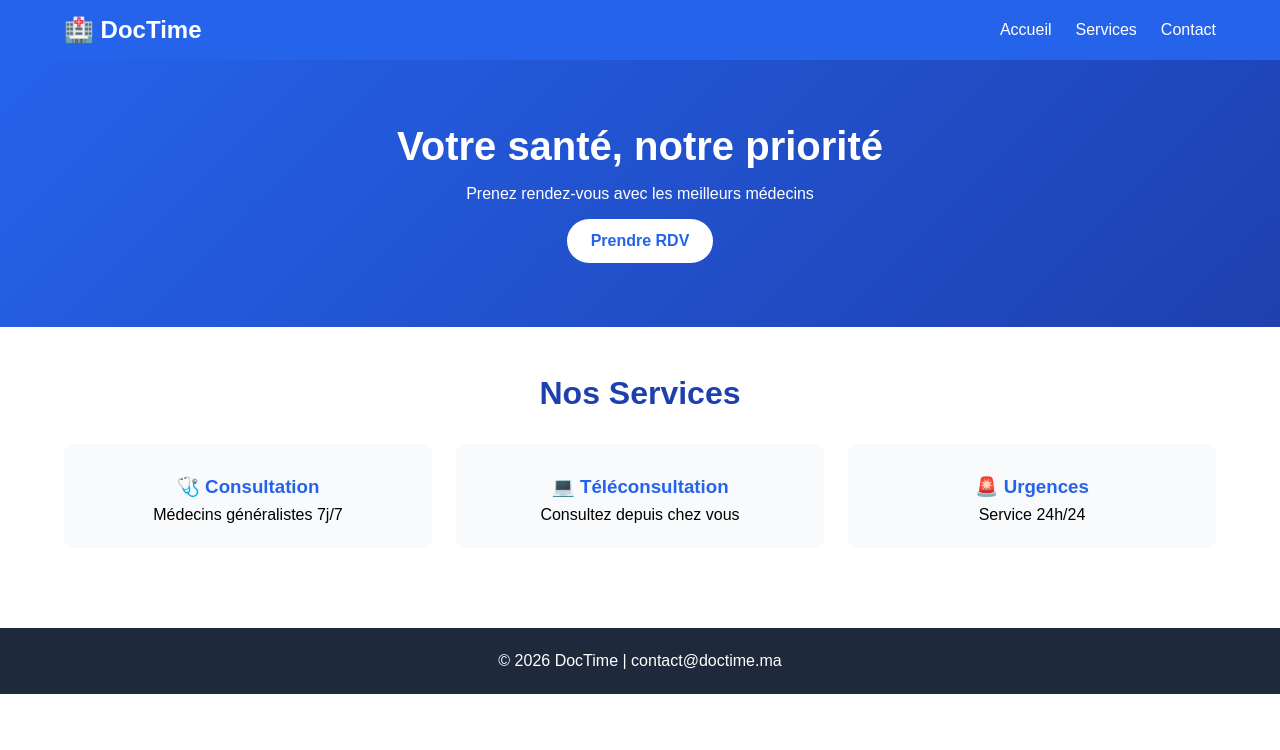
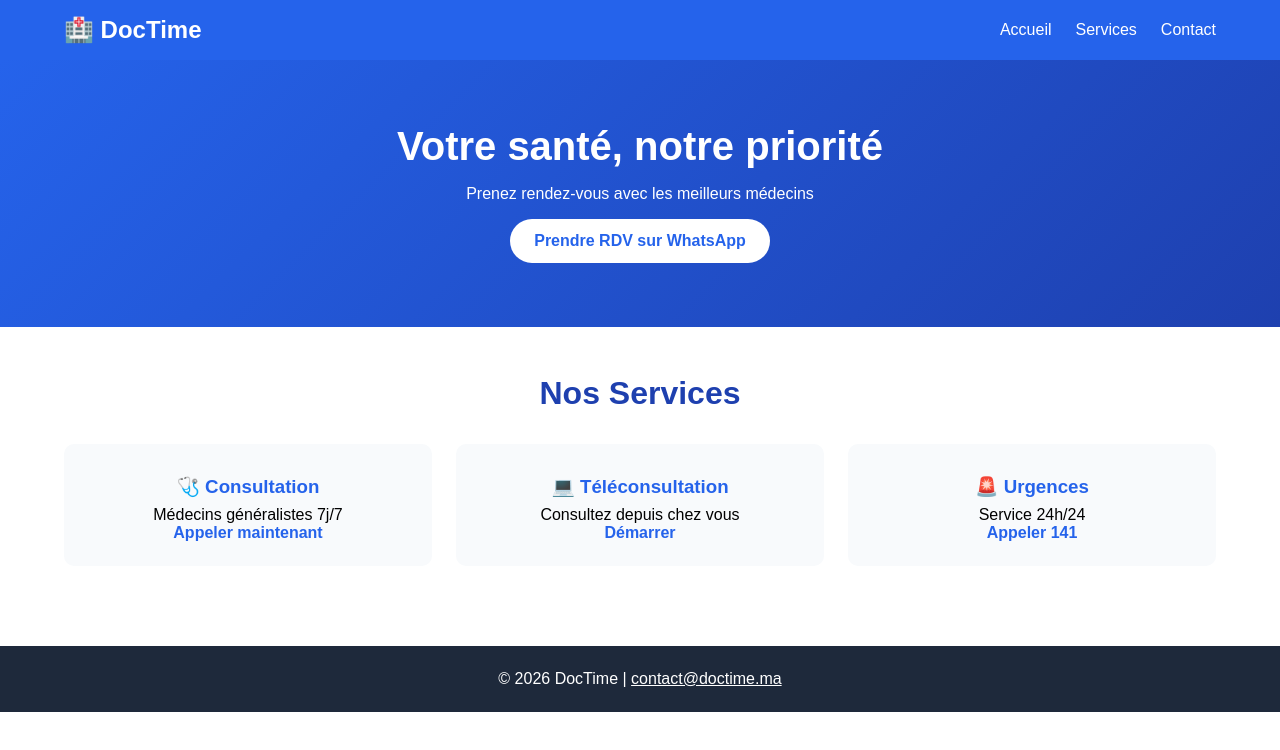
Before and after one commit to KHADIIJA26/DOC-TIME, a plain HTML site: page index.html in a window 1280 px wide. Drawn offline with Linux system fonts and the light colour scheme.

Commit message:
Update index.html

```diff
--- a/index.html
+++ b/index.html
@@ -19,13 +19,14 @@ nav{display:flex;justify-content:space-between;align-items:center}
 .cards{display:grid;grid-template-columns:repeat(auto-fit,minmax(250px,1fr));gap:1.5rem}
 .card{background:#f8fafc;padding:1.5rem;border-radius:10px}
 .card h3{color:#2563eb;margin:.5rem 0}
+.card a{color:#2563eb;font-weight:700;text-decoration:none}
 footer{background:#1e293b;color:#fff;text-align:center;padding:1.5rem 5%;margin-top:2rem}
 </style>
 </head>
 <body>
-<header><nav><div class="logo">🏥 DocTime</div><div class="nav-links"><a href="#accueil">Accueil</a><a href="#services">Services</a><a href="#contact">Contact</a></div></nav></header>
-<section class="hero" id="accueil"><h1>Votre santé, notre priorité</h1><p>Prenez rendez-vous avec les meilleurs médecins</p><a href="#services" class="btn">Prendre RDV</a></section>
-<section class="services" id="services"><h2>Nos Services</h2><div class="cards"><div class="card"><h3>🩺 Consultation</h3><p>Médecins généralistes 7j/7</p></div><div class="card"><h3>💻 Téléconsultation</h3><p>Consultez depuis chez vous</p></div><div class="card"><h3>🚨 Urgences</h3><p>Service 24h/24</p></div></div></section>
-<footer id="contact"><p>&copy; 2026 DocTime | contact@doctime.ma</p></footer>
+<header><nav><div class="logo">🏥 DocTime</div><div class="nav-links"><a href="#accueil">Accueil</a><a href="#services">Services</a><a href="mailto:contact@doctime.ma">Contact</a></div></nav></header>
+<section class="hero" id="accueil"><h1>Votre santé, notre priorité</h1><p>Prenez rendez-vous avec les meilleurs médecins</p><a href="https://wa.me/2126919228828?text=Bonjour,%20je%20veux%20prendre%20RDV%20sur%20DocTime" class="btn" target="_blank">Prendre RDV sur WhatsApp</a></section>
+<section class="services" id="services"><h2>Nos Services</h2><div class="cards"><div class="card"><h3>🩺 Consultation</h3><p>Médecins généralistes 7j/7</p><a href="tel:+2126919228828">Appeler maintenant</a></div><div class="card"><h3>💻 Téléconsultation</h3><p>Consultez depuis chez vous</p><a href="https://meet.google.com" target="_blank">Démarrer</a></div><div class="card"><h3>🚨 Urgences</h3><p>Service 24h/24</p><a href="tel:141">Appeler 141</a></div></div></section>
+<footer id="contact"><p>&copy; 2026 DocTime | <a href="mailto:contact@doctime.ma" style="color:#fff">contact@doctime.ma</a></p></footer>
 </body>
 </html>
```
